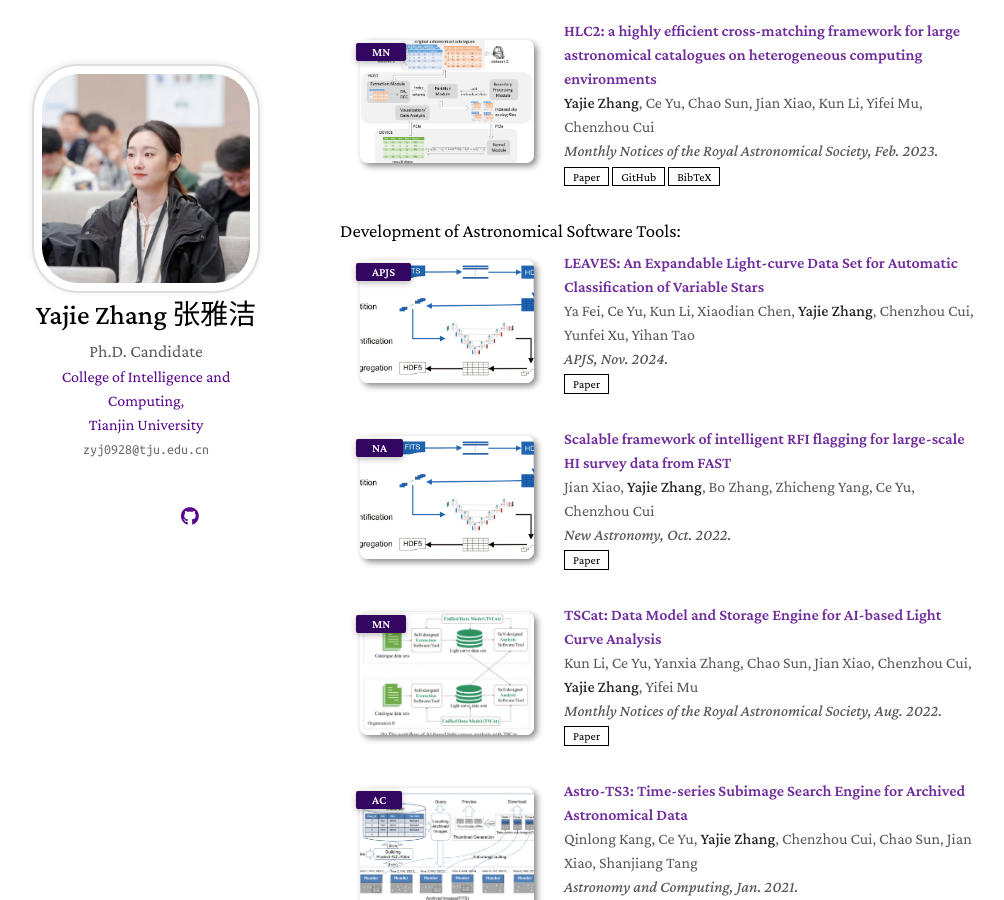
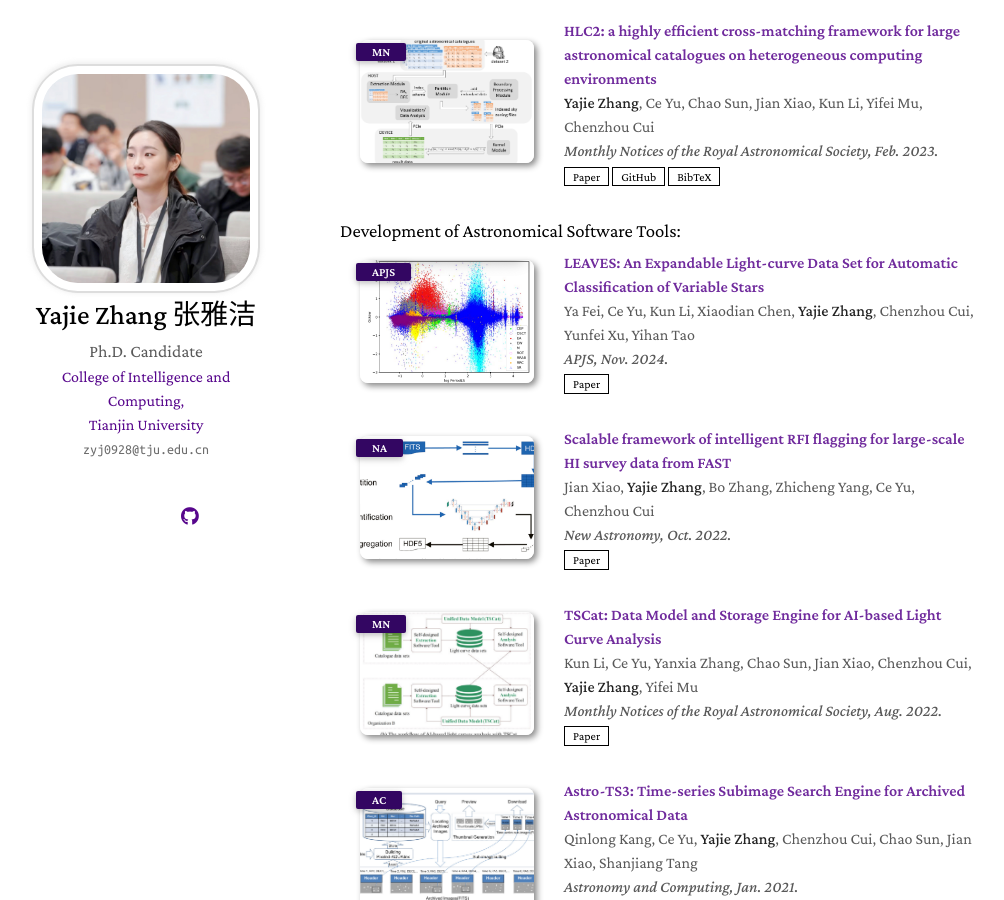
Before and after one commit to Yajie-Z/Yajie-Z.github.io, a Jekyll site: the page built from index.md, in a window 1280 px wide and 900 px high, scrolled down 1163 px. Shown: the whole window, without its empty margins (130-1134 px from the left). Built offline with Jekyll 4.4.1, drawn with Linux system fonts in a browser that asks for light colours; nearby versions of some CDN libraries; a style sheet for code colours, icons or effects is not loaded; our own code applies the rules of GitHub Pages for plain Markdown files.

Commit message:
Update projects.md

```diff
--- a/_includes/projects.md
+++ b/_includes/projects.md
@@ -99,7 +99,7 @@
 <div class="pub-row">
 
   <div class="col-sm-3 abbr" style="position: relative;padding-right: 15px;padding-left: 15px;">
-    <img src="assets/img/NA.png" class="teaser img-fluid z-depth-1">
+    <img src="assets/img/leaves.png" class="teaser img-fluid z-depth-1">
     <abbr class="badge">APJS</abbr>
   </div>
 
```
